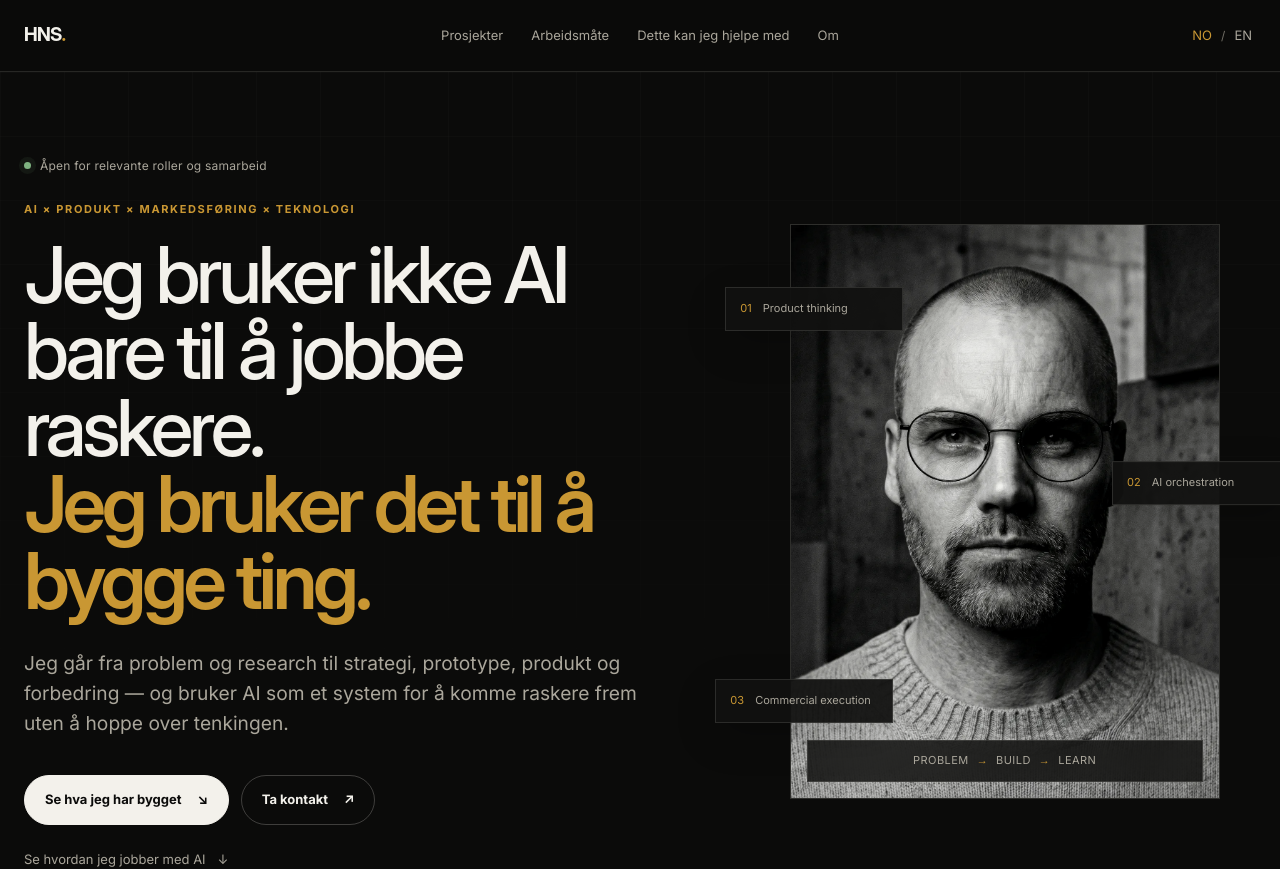
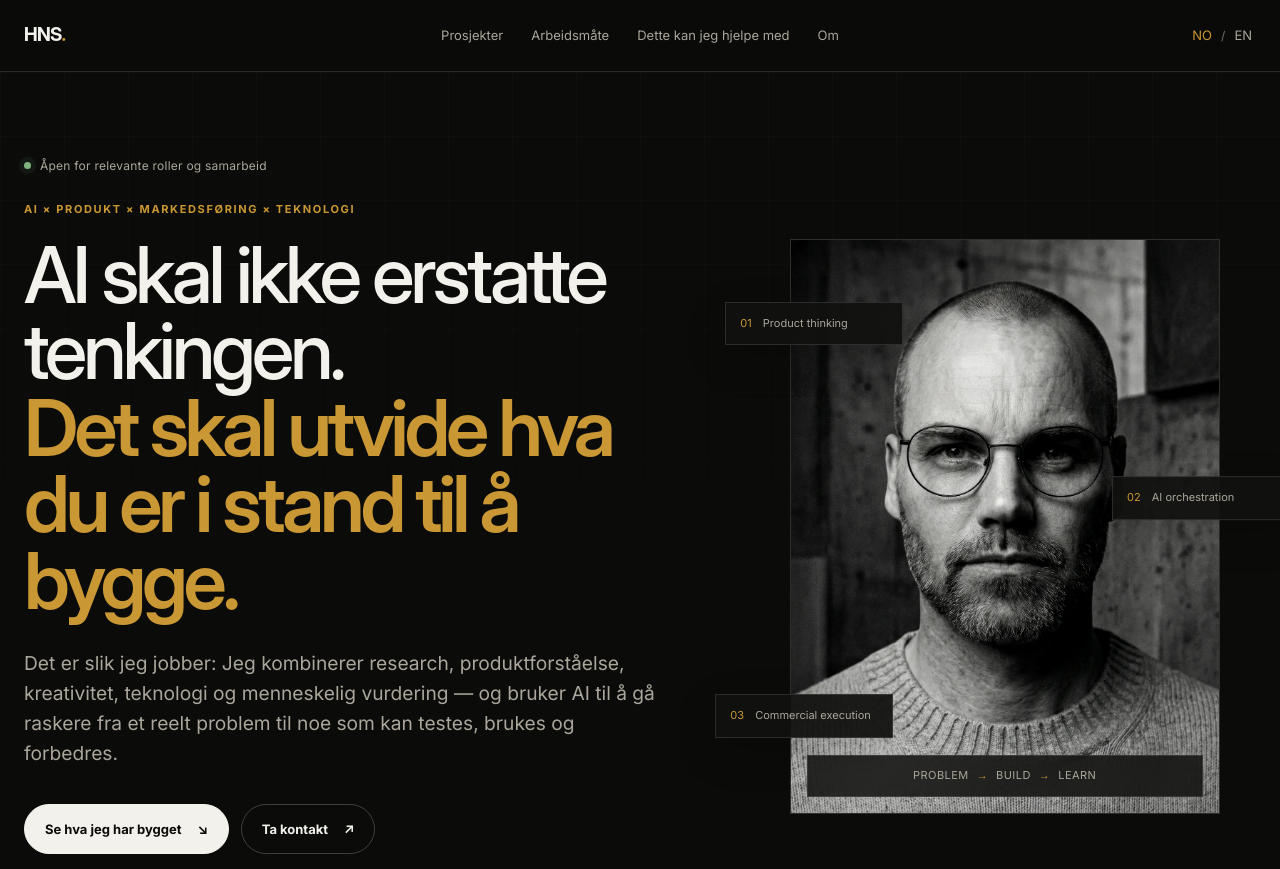
Before and after one commit to hsoberg/avyronis-v2, a Next.js app: page /henning in a window 1280 px wide. Shown: the top 869 px of the page. Built offline with nearby package versions, Linux system fonts and the light colour scheme; a web font is replaced by a local one.

Commit message:
Sharpen AI philosophy in Henning hero

```diff
--- a/app/henning/content.ts
+++ b/app/henning/content.ts
@@ -85,9 +85,9 @@ export const content: Record<Lang, HenningContent> = {
     nav: { work: 'Prosjekter', process: 'Arbeidsmåte', capabilities: 'Dette kan jeg hjelpe med', about: 'Om', contact: 'Kontakt' },
     availability: 'Åpen for relevante roller og samarbeid',
     eyebrow: 'AI × produkt × markedsføring × teknologi',
-    heroLine1: 'Jeg bruker ikke AI bare til å jobbe raskere.',
-    heroLine2: 'Jeg bruker det til å bygge ting.',
-    heroBody: 'Jeg går fra problem og research til strategi, prototype, produkt og forbedring — og bruker AI som et system for å komme raskere frem uten å hoppe over tenkingen.',
+    heroLine1: 'AI skal ikke erstatte tenkingen.',
+    heroLine2: 'Det skal utvide hva du er i stand til å bygge.',
+    heroBody: 'Det er slik jeg jobber: Jeg kombinerer research, produktforståelse, kreativitet, teknologi og menneskelig vurdering — og bruker AI til å gå raskere fra et reelt problem til noe som kan testes, brukes og forbedres.',
     heroPrimary: 'Se hva jeg har bygget',
     heroSecondary: 'Ta kontakt',
     heroTertiary: 'Se hvordan jeg jobber med AI',
@@ -131,7 +131,7 @@ export const content: Record<Lang, HenningContent> = {
       },
     ],
     processKicker: 'Arbeidsmetode',
-    processHeading: 'AI er ikke snarveien. Det er arbeidslaget.',
+    processHeading: 'AI er ikke snarveien. Det er en del av arbeidsmåten.',
     processIntro: 'Jeg bruker AI til å forsterke en strukturert prosess — ikke til å erstatte vurderingsevne. Output blir utfordret, testet og forbedret før det får bli en løsning.',
     workflow: [
       { number: '01', title: 'Forstå', desc: 'Definer problemet, brukeren og forretningsmålet før verktøy velges.', output: 'Et tydelig problem å løse' },
@@ -193,9 +193,9 @@ export const content: Record<Lang, HenningContent> = {
     nav: { work: 'Work', process: 'Process', capabilities: 'What I can help with', about: 'About', contact: 'Contact' },
     availability: 'Open to relevant roles and collaborations',
     eyebrow: 'AI × product × marketing × technology',
-    heroLine1: "I don't use AI just to work faster.",
-    heroLine2: 'I use it to build things.',
-    heroBody: 'I move from problem and research to strategy, prototype, product and iteration — using AI as a system for getting further, faster, without skipping the thinking.',
+    heroLine1: 'AI should not replace the thinking.',
+    heroLine2: 'It should expand what you are capable of building.',
+    heroBody: 'That is how I work: I combine research, product thinking, creativity, technology and human judgement — using AI to move faster from a real problem to something that can be tested, used and improved.',
     heroPrimary: 'See what I have built',
     heroSecondary: 'Get in touch',
     heroTertiary: 'See how I work with AI',
@@ -239,7 +239,7 @@ export const content: Record<Lang, HenningContent> = {
       },
     ],
     processKicker: 'Process',
-    processHeading: 'AI is not the shortcut. It is the working layer.',
+    processHeading: 'AI is not the shortcut. It is part of the way I work.',
     processIntro: 'I use AI to strengthen a structured process — not replace judgement. Output is challenged, tested and improved before it becomes a solution.',
     workflow: [
       { number: '01', title: 'Understand', desc: 'Define the problem, user and business goal before choosing tools.', output: 'A clear problem to solve' },
```
